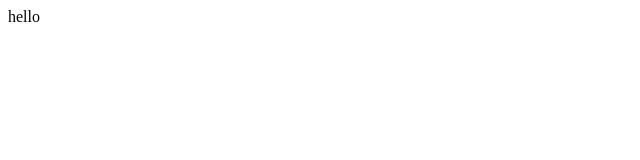
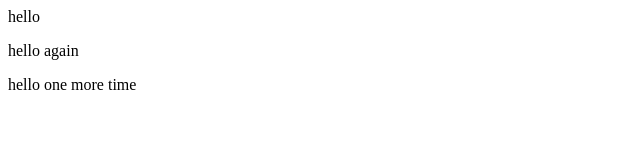
Before and after one commit to CountDubula/gitTest2, a plain HTML site: page index.html in a window 1280 px wide. Shown: the whole page, without its empty margins (0-640 px from the left). Drawn offline with Linux system fonts and the light colour scheme.

Commit message:
changes to index made

```diff
--- a/index.html
+++ b/index.html
@@ -2,6 +2,8 @@
  <body>
    <div>
    	<p>hello</p>
+   	<p>hello again</p>
+   	<p>hello one more time</p>
 
    </div>
 
```
